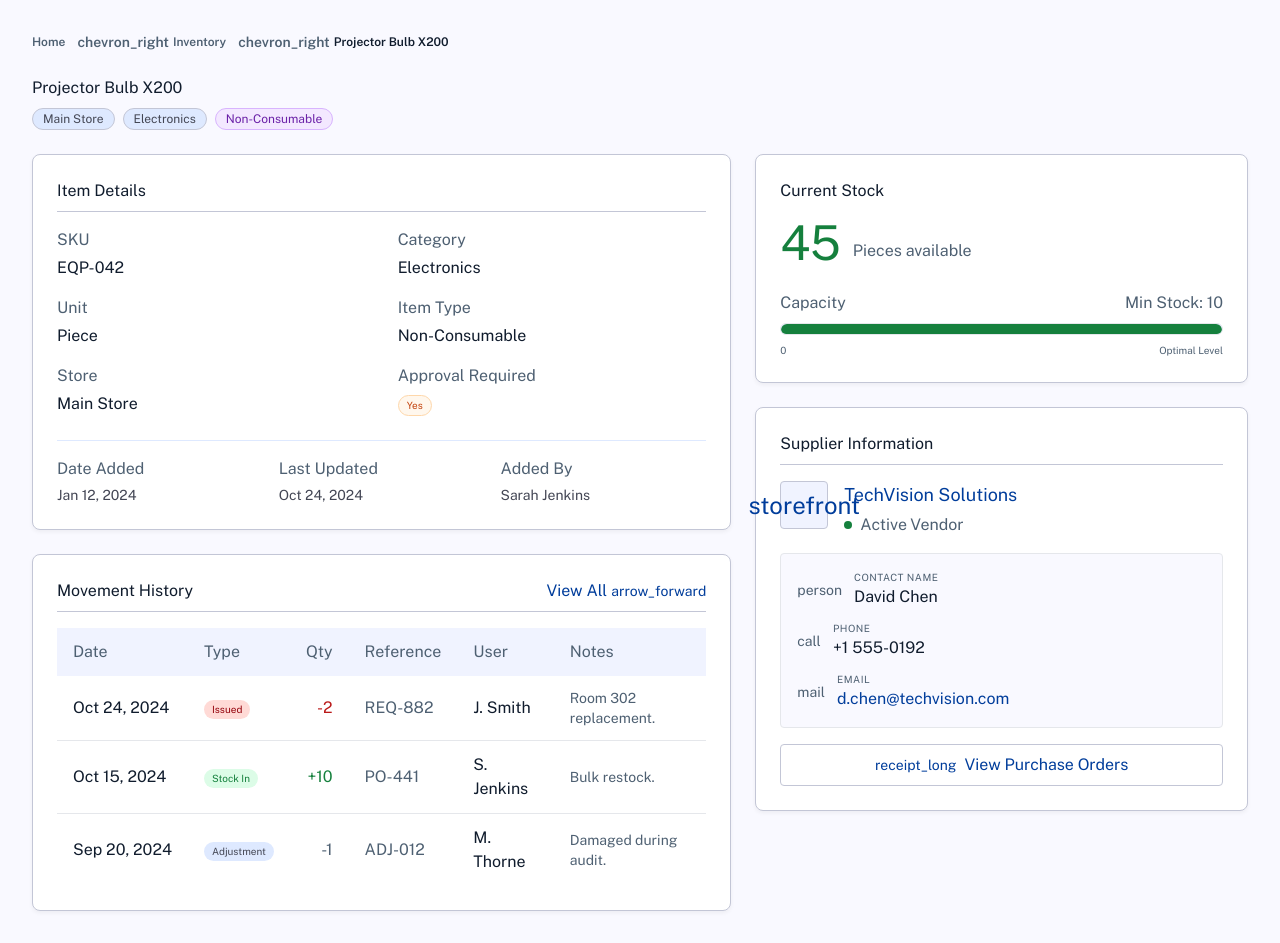
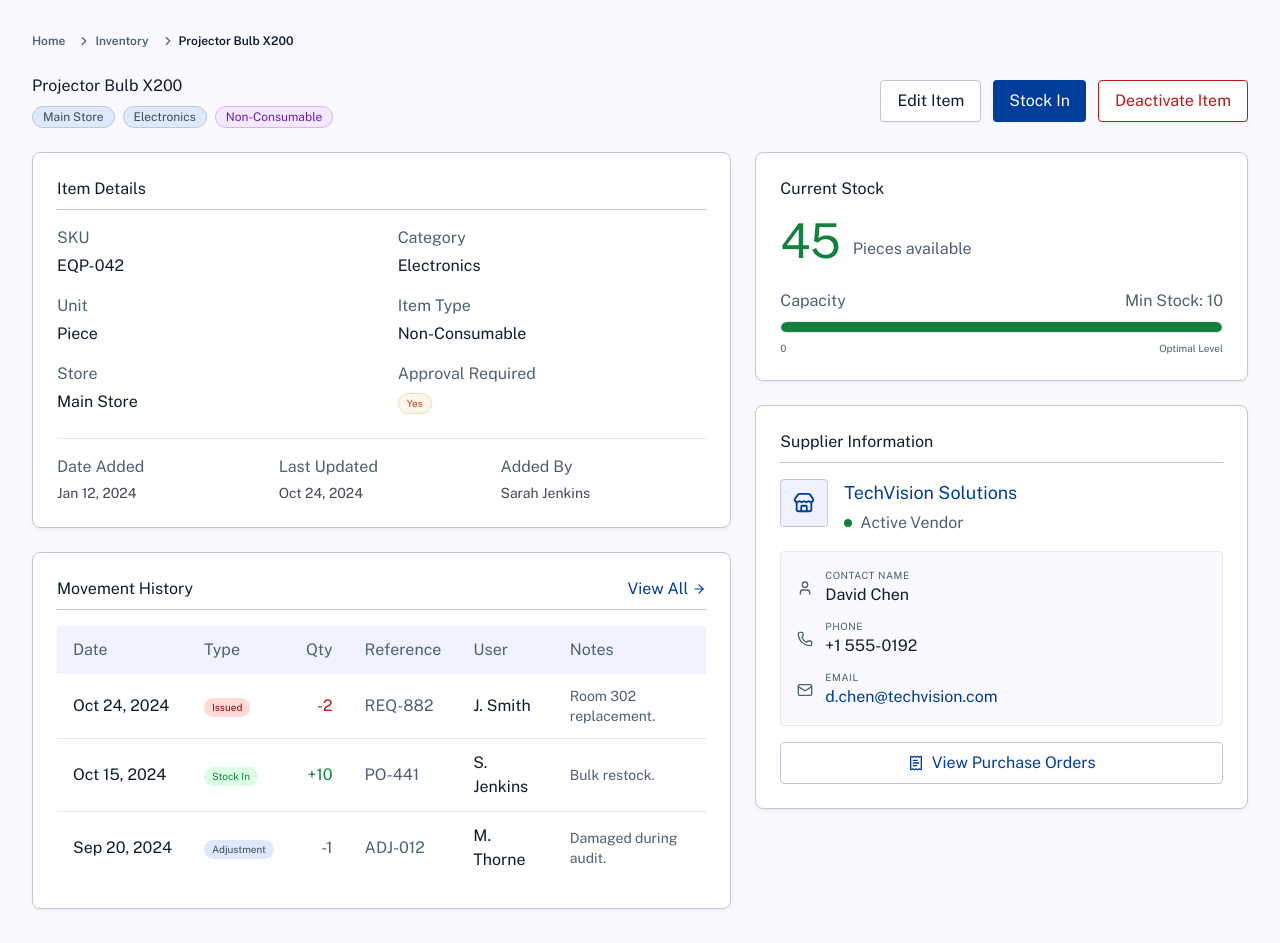
Before and after one commit to Milinda0130/tbs_frontend, a React (Vite) app: page /inventory/1 in a window 1280 px wide. Built offline with nearby package versions, Linux system fonts and the light colour scheme; no server answers.

Commit message:
Fix:Update Ui of inventory page and item details page

```diff
--- a/src/features/inventory/pages/ItemDetailPage.tsx
+++ b/src/features/inventory/pages/ItemDetailPage.tsx
@@ -1,6 +1,7 @@
 import React, { useState } from 'react';
 import { useParams, Link } from 'react-router-dom';
 import { useQuery } from '@tanstack/react-query';
+import { ArrowRight, ChevronRight, Mail, Phone, ReceiptText, Store, User } from 'lucide-react';
 import { getItem, getItemMovements } from '@/api/inventoryApi';
 import { Skeleton } from '@/components/ui/Skeleton';
 import { useAuth } from '@/stores/AuthContext';
@@ -17,22 +18,43 @@ interface ItemMovement {
   is_addition: boolean;
 }
 
+interface ItemDetail {
+  item_name: string;
+  sku: string;
+  category: string;
+  unit: string;
+  item_type: string;
+  store_name: string;
+  approval_required: boolean;
+  created_at: string;
+  updated_at: string;
+  added_by: string;
+  supplier_name: string;
+  supplier_status: string;
+  contact_name: string;
+  supplier_phone: string;
+  supplier_email: string;
+  supplier_id?: string | null;
+  current_stock: number;
+  min_stock: number;
+}
+
 export const ItemDetailPage: React.FC = () => {
   const { id } = useParams<{ id: string }>();
   const { hasRole } = useAuth();
   const [stockInOpen, setStockInOpen] = useState(false);
-
-  // Use dummy id if not provided
-  const itemId = id || '1';
+  const itemId = id ?? '';
 
   const { data: itemResponse, isLoading: itemLoading } = useQuery({
     queryKey: ['item', itemId],
     queryFn: () => getItem(itemId),
+    enabled: Boolean(itemId),
   });
 
   const { data: movementsResponse, isLoading: movementsLoading } = useQuery({
     queryKey: ['item-movements', itemId],
     queryFn: () => getItemMovements(itemId),
+    enabled: Boolean(itemId),
   });
 
   if (itemLoading || movementsLoading) {
@@ -44,7 +66,7 @@ export const ItemDetailPage: React.FC = () => {
   }
 
   // Fallbacks if data empty
-  const item = itemResponse?.data || {
+  const fallbackItem: ItemDetail = {
     item_name: 'Projector Bulb X200',
     sku: 'EQP-042',
     category: 'Electronics',
@@ -61,14 +83,16 @@ export const ItemDetailPage: React.FC = () => {
     supplier_phone: '+1 555-0192',
     supplier_email: 'd.chen@techvision.com',
     current_stock: 45,
-    min_stock: 10
+    min_stock: 10,
   };
+  const item: ItemDetail = (itemResponse?.data ?? itemResponse ?? fallbackItem) as ItemDetail;
 
-  const movements: ItemMovement[] = movementsResponse?.data || [
+  const fallbackMovements: ItemMovement[] = [
     { id: 1, date: 'Oct 24, 2024', type: 'Issued', qty: -2, reference: 'REQ-882', user: 'J. Smith', notes: 'Room 302 replacement.', is_addition: false },
     { id: 2, date: 'Oct 15, 2024', type: 'Stock In', qty: 10, reference: 'PO-441', user: 'S. Jenkins', notes: 'Bulk restock.', is_addition: true },
-    { id: 3, date: 'Sep 20, 2024', type: 'Adjustment', qty: -1, reference: 'ADJ-012', user: 'M. Thorne', notes: 'Damaged during audit.', is_addition: false }
+    { id: 3, date: 'Sep 20, 2024', type: 'Adjustment', qty: -1, reference: 'ADJ-012', user: 'M. Thorne', notes: 'Damaged during audit.', is_addition: false },
   ];
+  const movements: ItemMovement[] = (movementsResponse?.data ?? movementsResponse ?? fallbackMovements) as ItemMovement[];
 
   const currentStock = item.current_stock ?? 0;
   const minStock = item.min_stock ?? 0;
@@ -103,7 +127,7 @@ export const ItemDetailPage: React.FC = () => {
 
   return (
     <main className="flex-1 p-gutter md:p-lg overflow-y-auto mt-16 md:mt-0">
-      <div className="max-w-container-max mx-auto space-y-md">
+      <div className="max-w-[1440px] mx-auto space-y-md">
         {/* Breadcrumb */}
         <nav aria-label="Breadcrumb" className="flex text-label-md text-secondary">
           <ol className="inline-flex items-center space-x-1 md:space-x-2">
@@ -112,13 +136,13 @@ export const ItemDetailPage: React.FC = () => {
             </li>
             <li>
               <div className="flex items-center">
-                <span className="material-symbols-outlined text-sm mx-1">chevron_right</span>
+                <ChevronRight size={14} className="mx-1 text-secondary" />
                 <Link className="hover:text-primary transition-colors" to="/inventory">Inventory</Link>
               </div>
             </li>
             <li aria-current="page">
               <div className="flex items-center">
-                <span className="material-symbols-outlined text-sm mx-1">chevron_right</span>
+                <ChevronRight size={14} className="mx-1 text-secondary" />
                 <span className="text-on-surface font-semibold">{item.item_name}</span>
               </div>
             </li>
@@ -136,12 +160,12 @@ export const ItemDetailPage: React.FC = () => {
             </div>
           </div>
           <div className="flex flex-wrap gap-3">
-            {hasRole(['Inventory Manager', 'Super Admin']) && (
+            {!hasRole(['Audit Officer']) && (
               <button className="px-4 py-2 bg-surface-container-lowest text-on-surface border border-outline-variant rounded-lg font-label-md hover:bg-surface-container-low transition-colors shadow-sm">
                 Edit Item
               </button>
             )}
-            {hasRole(['Inventory Manager', 'Super Admin']) && (
+            {!hasRole(['Audit Officer']) && (
               <button
                 onClick={() => setStockInOpen(true)}
                 className="px-4 py-2 bg-primary text-on-primary rounded-lg font-label-md hover:bg-primary-container transition-colors shadow-sm"
@@ -149,7 +173,7 @@ export const ItemDetailPage: React.FC = () => {
                 Stock In
               </button>
             )}
-            {hasRole(['Inventory Manager', 'Super Admin']) && (
+            {!hasRole(['Audit Officer']) && (
               <button className="px-4 py-2 bg-surface-container-lowest text-error border border-error rounded-lg font-label-md hover:bg-error-container transition-colors shadow-sm">
                 Deactivate Item
               </button>
@@ -215,7 +239,7 @@ export const ItemDetailPage: React.FC = () => {
               <div className="flex justify-between items-center mb-sm border-b border-outline-variant pb-2">
                 <h2 className="font-headline-sm text-on-background">Movement History</h2>
                 <button className="text-primary hover:text-primary-container font-label-md flex items-center">
-                  View All <span className="material-symbols-outlined text-sm ml-1">arrow_forward</span>
+                  View All <ArrowRight size={14} className="ml-1" />
                 </button>
               </div>
               <div className="overflow-x-auto">
@@ -283,40 +307,51 @@ export const ItemDetailPage: React.FC = () => {
               <h2 className="font-headline-sm text-on-background mb-sm border-b border-outline-variant pb-2">Supplier Information</h2>
               <div className="flex items-start space-x-4 mb-4">
                 <div className="w-12 h-12 bg-surface-container-low rounded-lg flex items-center justify-center border border-outline-variant flex-shrink-0">
-                  <span className="material-symbols-outlined text-primary text-2xl">storefront</span>
+                  <Store size={22} className="text-primary" />
                 </div>
-                <div>
-                  <Link className="font-headline-sm text-primary hover:text-primary-container hover:underline text-lg" to="/suppliers">{item.supplier_name}</Link>
+                <div className="min-w-0">
+                  <Link
+                    className="font-headline-sm text-primary hover:text-primary-container hover:underline text-lg break-words"
+                    to="/suppliers"
+                  >
+                    {item.supplier_name || 'N/A'}
+                  </Link>
                   <p className="font-label-md text-secondary mt-1 flex items-center">
-                    <span className="w-2 h-2 rounded-full bg-[#15803d] mr-2"></span> {item.supplier_status}
+                    <span className="w-2 h-2 rounded-full bg-[#15803d] mr-2"></span>
+                    {item.supplier_status || 'Unknown'}
                   </p>
                 </div>
               </div>
               <div className="space-y-3 bg-surface rounded-lg p-4 border border-outline-variant/50">
                 <div className="flex items-center">
-                  <span className="material-symbols-outlined text-secondary mr-3 text-sm">person</span>
-                  <div>
+                  <User size={16} className="mr-3 text-secondary" />
+                  <div className="min-w-0">
                     <p className="font-label-md text-secondary text-[10px] uppercase tracking-wider">Contact Name</p>
-                    <p className="font-body-md text-on-surface font-medium">{item.contact_name}</p>
+                    <p className="font-body-md text-on-surface font-medium break-words">{item.contact_name || 'N/A'}</p>
                   </div>
                 </div>
                 <div className="flex items-center">
-                  <span className="material-symbols-outlined text-secondary mr-3 text-sm">call</span>
-                  <div>
+                  <Phone size={16} className="mr-3 text-secondary" />
+                  <div className="min-w-0">
                     <p className="font-label-md text-secondary text-[10px] uppercase tracking-wider">Phone</p>
-                    <p className="font-body-md text-on-surface">{item.supplier_phone}</p>
+                    <p className="font-body-md text-on-surface break-words">{item.supplier_phone || 'N/A'}</p>
                   </div>
                 </div>
                 <div className="flex items-center">
-                  <span className="material-symbols-outlined text-secondary mr-3 text-sm">mail</span>
-                  <div>
+                  <Mail size={16} className="mr-3 text-secondary" />
+                  <div className="min-w-0">
                     <p className="font-label-md text-secondary text-[10px] uppercase tracking-wider">Email</p>
-                    <a className="font-body-md text-primary hover:underline" href={`mailto:${item.supplier_email}`}>{item.supplier_email}</a>
+                    <a
+                      className="font-body-md text-primary hover:underline break-all"
+                      href={`mailto:${item.supplier_email || ''}`}
+                    >
+                      {item.supplier_email || 'N/A'}
+                    </a>
                   </div>
                 </div>
               </div>
               <button className="w-full mt-4 py-2 bg-surface-container-lowest text-primary border border-outline-variant rounded-lg font-label-md hover:bg-surface-container-low transition-colors flex items-center justify-center">
-                <span className="material-symbols-outlined text-sm mr-2">receipt_long</span> View Purchase Orders
+                <ReceiptText size={16} className="mr-2" /> View Purchase Orders
               </button>
             </div>
           </div>
--- a/src/features/inventory/pages/ItemListPage.tsx
+++ b/src/features/inventory/pages/ItemListPage.tsx
@@ -1,7 +1,7 @@
 import React, { useState, useEffect } from 'react';
 import { useQuery } from '@tanstack/react-query';
 import { useSearchParams, useNavigate } from 'react-router-dom';
-import { Search, Eye, Edit2, Plus } from 'lucide-react';
+import { Search, Eye, Edit2, Plus, ChevronDown, Funnel } from 'lucide-react';
 import { getItems } from '@/api/inventoryApi';
 import { useDebounce } from '@/hooks/useDebounce';
 import { useAuth } from '@/stores/AuthContext';
@@ -36,6 +36,7 @@ export const ItemListPage: React.FC = () => {
   const store = searchParams.get('store') || 'main';
   const itemType = searchParams.get('itemType') || 'All';
   const category = searchParams.get('category') || '';
+  const approvalRequired = searchParams.get('approvalRequired') === 'true';
   const search = searchParams.get('search') || '';
   const page = parseInt(searchParams.get('page') || '1', 10);
 
@@ -65,8 +66,8 @@ export const ItemListPage: React.FC = () => {
   };
 
   const { data, isLoading } = useQuery({
-    queryKey: ['inventory', store, { search: debouncedSearch, category, itemType, page }],
-    queryFn: () => getItems({ store, search: debouncedSearch, category, itemType, page }),
+    queryKey: ['inventory', store, { search: debouncedSearch, category, itemType, approvalRequired, page }],
+    queryFn: () => getItems({ store, search: debouncedSearch, category, itemType, approvalRequired, page }),
     staleTime: 30_000,
   });
 
@@ -76,11 +77,29 @@ export const ItemListPage: React.FC = () => {
       label: '#',
       render: (_, __, idx: number) => ((page - 1) * 10) + (idx !== undefined ? idx + 1 : 0),
     },
-    { key: 'item_name', label: 'Item Name', sortable: true },
+    {
+      key: 'item_name',
+      label: 'Item Name',
+      sortable: true,
+      render: (value: string, row) => (
+        <button
+          onClick={() => navigate(`/inventory/${row.id}`)}
+          className="font-medium text-[#0052CC] hover:underline"
+        >
+          {value}
+        </button>
+      ),
+    },
     { key: 'sku', label: 'SKU' },
     { key: 'category', label: 'Category' },
     { key: 'unit', label: 'Unit' },
-    { key: 'current_stock', label: 'Current Stock' },
+    {
+      key: 'current_stock',
+      label: 'Current Stock',
+      render: (value: number, row) => (
+        <span className={row.current_stock < row.min_stock ? 'font-bold text-red-600' : ''}>{value}</span>
+      ),
+    },
     { key: 'min_stock', label: 'Min Stock' },
     {
       key: 'approval_required',
@@ -100,10 +119,10 @@ export const ItemListPage: React.FC = () => {
       key: 'actions',
       label: 'Actions',
       render: (_, row: InventoryItem) => (
-        <div className="flex items-center gap-3">
+        <div className="flex justify-end gap-1 opacity-0 transition-opacity group-hover:opacity-100">
           <button
             onClick={() => navigate(`/inventory/${row.id}`)}
-            className="text-on-surface-variant hover:text-primary transition-colors"
+            className="rounded p-1 text-slate-400 transition-colors hover:bg-blue-50 hover:text-[#0052CC]"
             title="View Details"
           >
             <Eye size={18} />
@@ -113,14 +132,14 @@ export const ItemListPage: React.FC = () => {
             <>
               <button
                 onClick={() => {/* Open ItemFormSlideOver */}}
-                className="text-on-surface-variant hover:text-primary transition-colors"
+                className="rounded p-1 text-slate-400 transition-colors hover:bg-slate-100 hover:text-slate-700"
                 title="Edit Item"
               >
                 <Edit2 size={18} />
               </button>
               <button
                 onClick={() => setStockInItem(row)}
-                className="text-on-surface-variant hover:text-primary transition-colors"
+                className="rounded p-1 text-slate-400 transition-colors hover:bg-green-50 hover:text-green-600"
                 title="Stock In"
               >
                 <Plus size={18} />
@@ -139,15 +158,13 @@ export const ItemListPage: React.FC = () => {
         <div className="flex flex-col gap-4 w-full">
           <div className="flex justify-between items-center w-full">
             <h1 className="font-headline-lg text-headline-lg text-on-surface">Inventory</h1>
-            {hasRole(['Admin', 'Stock Keeper', 'Inventory Manager', 'Super Admin']) && (
             <button
               onClick={() => setIsAddModalOpen(true)}
               className="bg-primary-container text-white px-4 py-2 rounded-lg font-label-md text-label-md hover:bg-blue-700 transition-colors flex items-center gap-2 shadow-sm"
             >
-                <span className="material-symbols-outlined text-[18px]">add</span>
+              <Plus size={18} />
               Add Item
             </button>
-            )}
           </div>
 
           {/* Store Tabs */}
@@ -197,6 +214,7 @@ export const ItemListPage: React.FC = () => {
             <option value="stationery">Stationery</option>
             <option value="medical">Medical</option>
           </select>
+          <ChevronDown size={16} className="pointer-events-none absolute right-3 top-1/2 -translate-y-1/2 text-slate-500" />
         </div>
 
         <div className="flex items-center bg-slate-100 rounded-md p-1 w-full lg:w-auto overflow-x-auto flex-shrink-0">
@@ -215,6 +233,25 @@ export const ItemListPage: React.FC = () => {
             );
           })}
         </div>
+
+        <div className="ml-auto flex w-full items-center justify-end gap-2 lg:w-auto">
+          <label className="flex cursor-pointer items-center gap-2 text-sm text-slate-700">
+            <input
+              type="checkbox"
+              checked={approvalRequired}
+              onChange={(event) => updateFilter('approvalRequired', event.target.checked ? 'true' : '')}
+              className="rounded border-slate-300 text-primary-container focus:ring-primary-container"
+            />
+            Approval Required
+          </label>
+          <button
+            type="button"
+            title="Filter options"
+            className="rounded-md border border-transparent p-2 text-slate-500 transition-colors hover:border-slate-200 hover:bg-slate-100"
+          >
+            <Funnel size={16} />
+          </button>
+        </div>
       </div>
 
       {/* Data Table Card */}
@@ -230,7 +267,7 @@ export const ItemListPage: React.FC = () => {
             perPage: 10,
             onChange: (p) => updateFilter('page', p.toString()),
           }}
-          rowClassName={(row) => row.current_stock < row.min_stock ? 'bg-[#FFF0F0] hover:bg-[#ffeaea]' : 'hover:bg-slate-50 transition-colors'}
+          rowClassName={(row) => row.current_stock < row.min_stock ? 'group bg-[#FFF0F0] hover:bg-[#ffeaea]' : 'group hover:bg-slate-50 transition-colors'}
         />
       </div>
 
```
Lines whose indentation alone changed are shown as unchanged.
